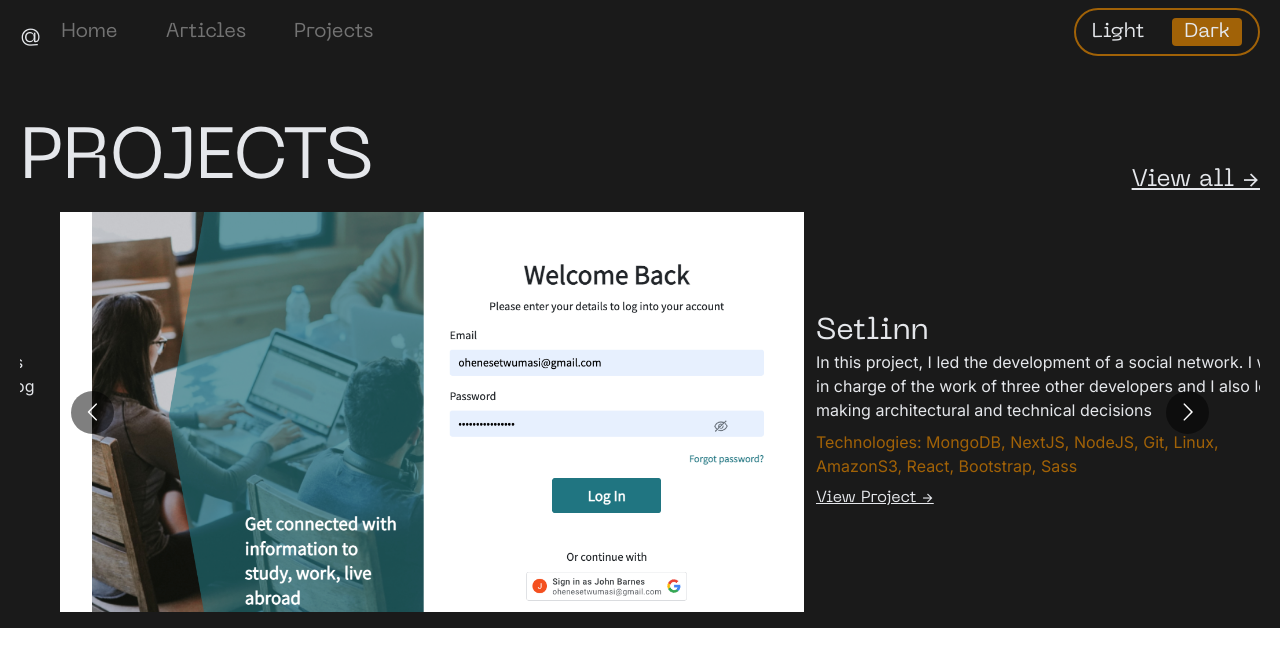
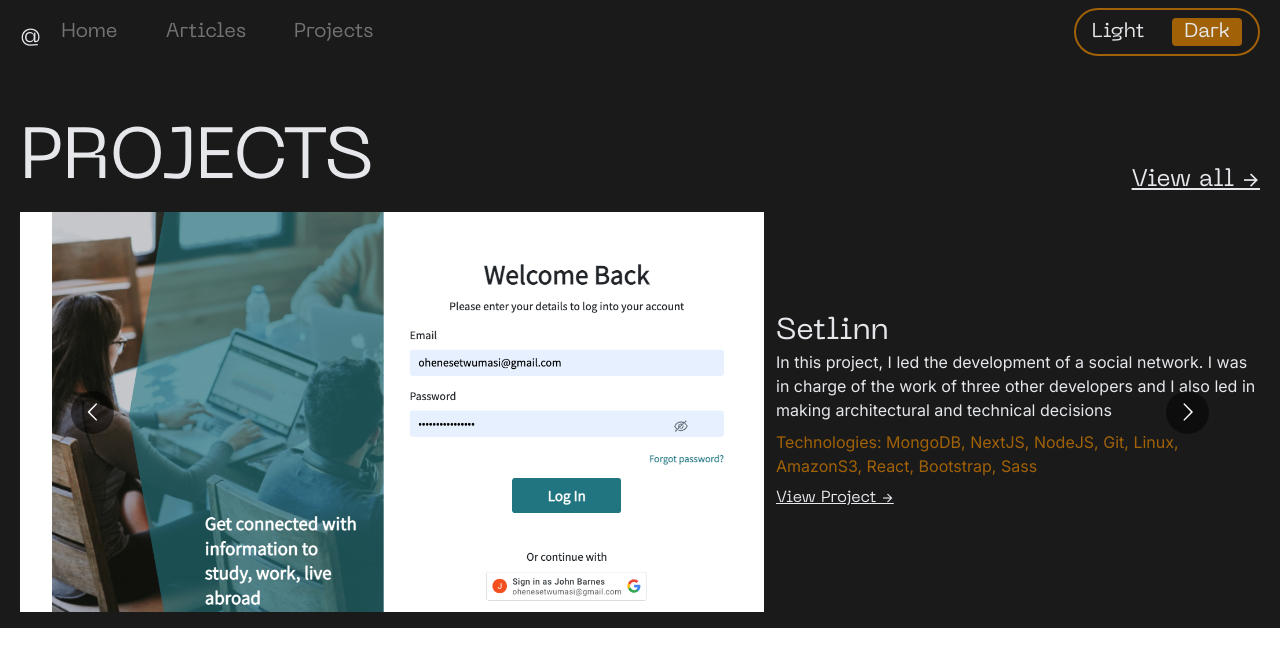
Before and after one commit to jaybarnes33/myportfolio, a Next.js app: page /components/Sections/Projects in a window 1280 px wide. Shown: the top 666 px of the page. Built offline with nearby package versions, Linux system fonts and the light colour scheme.

Commit message:
fix: spacing on cards

```diff
--- a/package.json
+++ b/package.json
@@ -9,9 +9,11 @@
     "lint": "next lint"
   },
   "dependencies": {
+    "@types/aos": "^3.0.4",
     "@types/node": "18.11.9",
     "@types/react": "18.0.25",
     "@types/react-dom": "18.0.8",
+    "aos": "^2.3.4",
     "eslint": "8.27.0",
     "eslint-config-next": "13.0.3",
     "next": "13.0.3",
--- a/src/pages/_app.tsx
+++ b/src/pages/_app.tsx
@@ -2,8 +2,13 @@ import "../styles/globals.css";
 import type { AppProps } from "next/app";
 import Header from "./components/Header";
 import AppContext from "../context/App";
+import AOS from "aos";
 import Head from "next/head";
+import { useEffect } from "react";
 export default function App({ Component, pageProps }: AppProps) {
+  useEffect(() => {
+    AOS.init();
+  }, []);
   return (
     <AppContext>
       <Head>
--- a/src/pages/components/Carousel.tsx
+++ b/src/pages/components/Carousel.tsx
@@ -25,13 +25,7 @@ const responsive = {
 
 const EndlessCarousel = ({ children }: { children?: ReactNode }) => {
   return (
-    <Carousel
-      pauseOnHover
-      partialVisible
-      responsive={responsive}
-      itemClass="mx-2"
-      infinite
-    >
+    <Carousel pauseOnHover partialVisible responsive={responsive} infinite>
       {children}
     </Carousel>
   );
```
Also changed, not shown: 1 other file (tests, documents, lock files or other folders).
